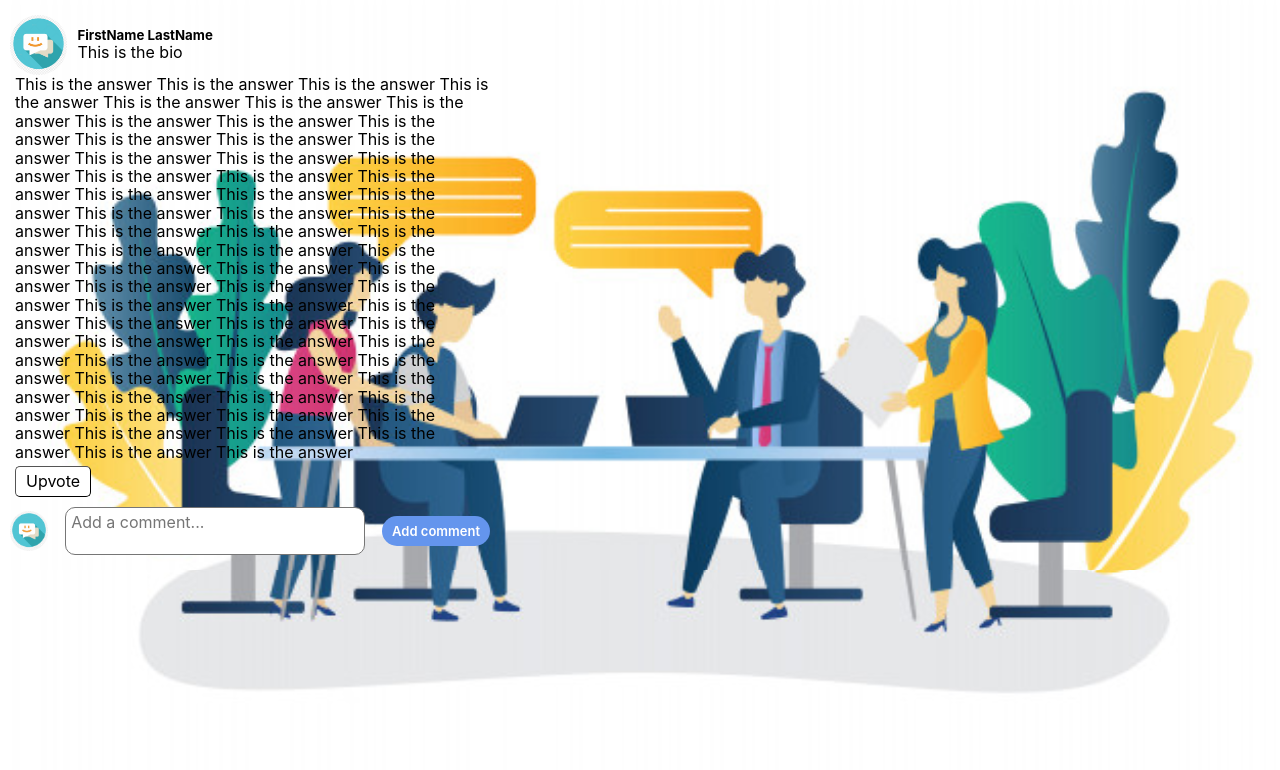
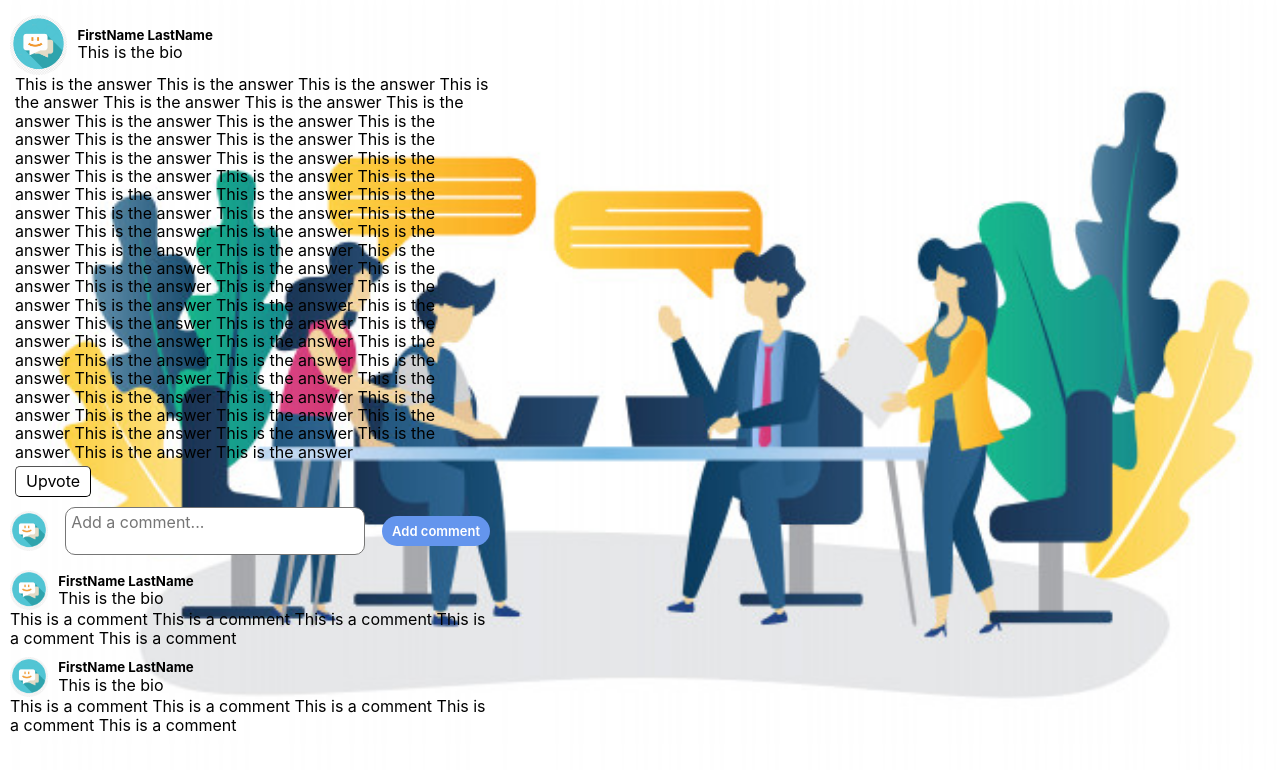
Before and after one commit to Nemesis4247/WriteItOut, a React (Create React App) app: page /question/1 in a window 1280 px wide. Shown: the top 770 px of the page. Built offline with nearby package versions, Linux system fonts and the light colour scheme; a web font is replaced by a local one.

Commit message:
Added Comments in Answer(hardcoded values)

```diff
--- a/src/Components/Mainpage/Answer.js
+++ b/src/Components/Mainpage/Answer.js
@@ -2,6 +2,7 @@ import React, { useEffect, useState } from 'react';
 import styles from './Answer.module.css';
 import Profile from '../Signin/chico.png';
 import { useParams } from 'react-router-dom';
+import Comment from './Comment'
 
 export default function Answer() {
     const [liked, setLiked] = useState(false)
@@ -67,6 +68,10 @@ export default function Answer() {
                     Add comment
                 </button>
             </div>
+            <div>
+                <Comment />
+                <Comment />
+            </div>
         </div>
     )
 }
```
